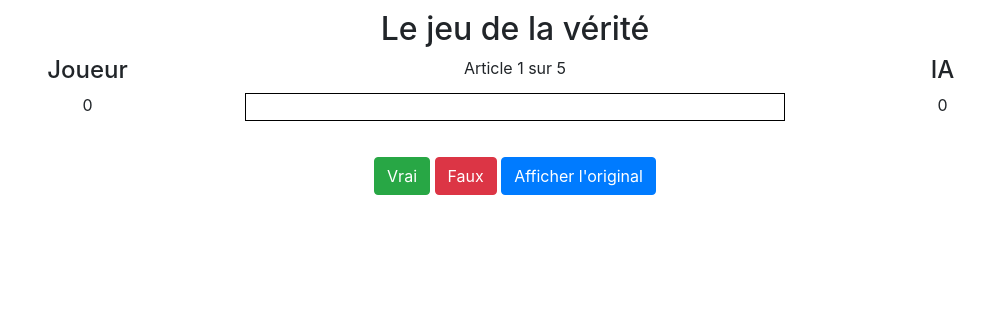
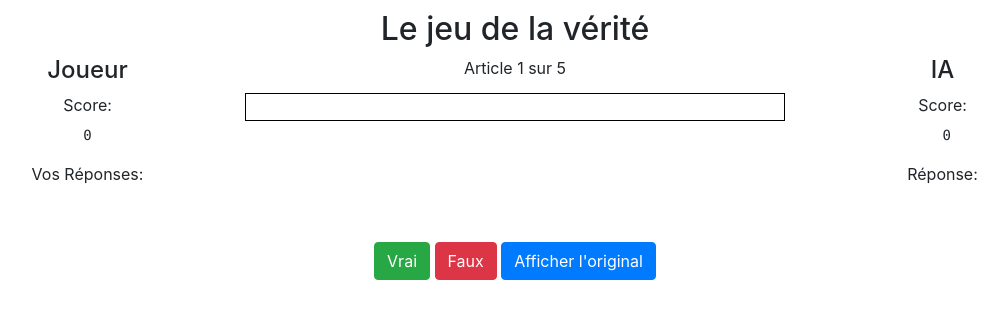
Before and after one commit to AlexJacobs95/PDS, a Flask app: template site/templates/game.html in a window 1280 px wide. Shown: the part 61-380 px from the top of the page, without its empty margins (125-1133 px from the left). Run offline with Flask 2, Linux system fonts and the light colour scheme; the template is opened without the code that fills it, so the values that code supplies are empty; parts of the project's set-up code (start-up, migrations or seed data) failed here and were passed over.

Commit message:
update design with remarks from friday.

```diff
--- a/site/static/js/functions.js
+++ b/site/static/js/functions.js
@@ -5,6 +5,7 @@ var modal_answer = document.getElementById('myModal_answer');
 // Get the button that opens the modal
 var btn_t = document.getElementById("but_true");
 var btn_f = document.getElementById("but_false");
+var btn_close = document.getElementById("closeButtonModalAnswer");
 
 
 var player_score_el = document.getElementById("player-score");
@@ -42,6 +43,9 @@ btn_f.onclick = function () {
     sendAnswer(false)
 };
 
+btn_close.onclick = function () {
+    modal_answer.style.display = "none";
+}
 var popupTime = 1500;
 
 function sendAnswer(answer) {
@@ -50,6 +54,9 @@ function sendAnswer(answer) {
     }).done(function (resFromServer) {
         var playerScore = parseInt(player_score_el.innerHTML);
         var aiScore = parseInt(ai_score_el.innerHTML);
+        var player_answer_text = document.getElementById("player_answer_text");
+        var ai_answer_text = document.getElementById("ai_answer_text");
+        console.log(playerScore.toString());
 
         if (resFromServer['aiCorrect'] === true) {
             aiScore += 1;
@@ -75,8 +82,12 @@ function sendAnswer(answer) {
 
         showPopupAnswer();
 
+        var text = document.createTextNode("Article "+ article_counter.toString() +": " + ((resFromServer["correct"]) ? " Faux\n" : " Vrai\n"));
+        player_answer_text.appendChild(text);
+        text = document.createTextNode("Article "+ article_counter.toString() +": " + ((resFromServer["aiCorrect"]) ? " Faux\n" : " Vrai\n"));
+        ai_answer_text.appendChild(text);
+
         if (resFromServer['displayPopupFinish'] === true) {
-            console.log("doit afficher popup de fin");
 
             var playerScoreModalEl = document.getElementById("player_score_finish");
             var playerScoreText = document.createTextNode(playerScore.toString());
@@ -129,9 +140,6 @@ function showPopupFinish() {
 
 function showPopupAnswer() {
     myModal_answer.style.display = "block";
-    setTimeout(function () {
-        modal_answer.style.display = "none";
-    }, popupTime);
 }
 
 function toggleShow() {
--- a/site/templates/game.html
+++ b/site/templates/game.html
@@ -43,7 +43,11 @@
         </div>
 
         <div class="col">
-            <p class="text-center" id="player-score">0</p>
+            <center>
+                <label>Score: </label><pre id="player-score">0</pre>
+                <p class="text-center">Vos Réponses:</p>
+                <pre class="text-center" id="player_answer_text"></pre>
+            </center>
         </div>
         <div class="col-6">
             <section>
@@ -55,10 +59,11 @@
 
         </div>
         <div class="col">
-            <p class="text-center" id="AI-score">
-                0
-            </p>
-
+            <center>
+                <label>Score: </label><pre id="AI-score"> 0</pre>
+                <p class="text-center">Réponse:</p>
+                <pre class="text-center" id="ai_answer_text"></pre>
+            </center>
         </div>
     </div>
 
@@ -83,6 +88,8 @@
             <center><img id="player_answer_img" src="" style="height: 25%; width: 25%"> <img id="robot_answer_img"
                                                                                              src=""
                                                                                              style="height: 25%; width: 25%">
+            <br><br>
+            <button id="closeButtonModalAnswer" type="button" class="btn btn-primary">Fermer</button>
             </center>
         </div>
 
@@ -113,7 +120,6 @@
 
 <script>
     var translated_article = {{article_content_fr|tojson|safe}};
-    console.log(translated_article)
     var original_article = {{article_content_en|tojson|safe}};
 </script>
 <script src="../static/js/functions.js?15"></script>
```
